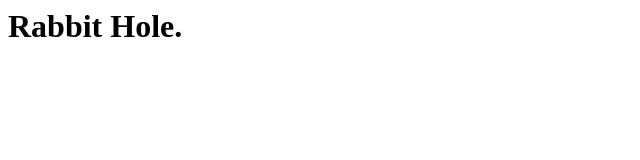
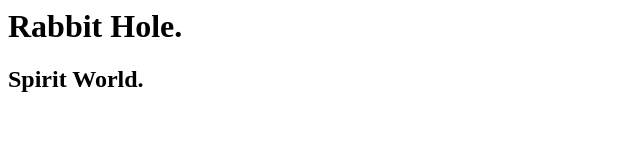
Before and after one commit to anon82/learn-git, a plain HTML site: page index.html in a window 1280 px wide. Shown: the whole page, without its empty margins (0-640 px from the left). Drawn offline with Linux system fonts and the light colour scheme.

Commit message:
Update index.html
sometimes when you go down the rabbit hole, you enter the spirit world.

```diff
--- a/index.html
+++ b/index.html
@@ -3,6 +3,7 @@
 
 <div id="site-content">
 <h1>Rabbit Hole.</h1>
+<h2>Spirit World.</h2>
 </div>
 
 </body>
```
